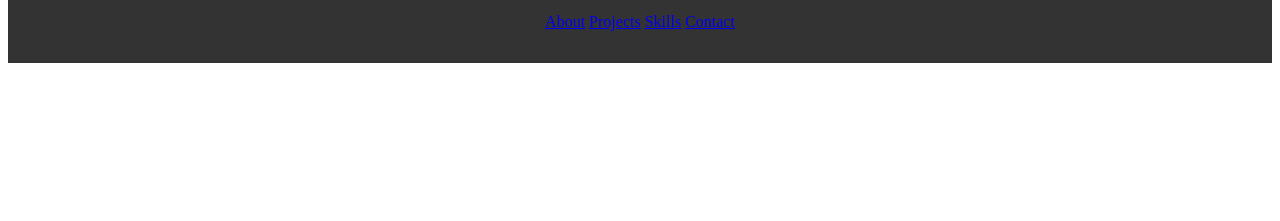
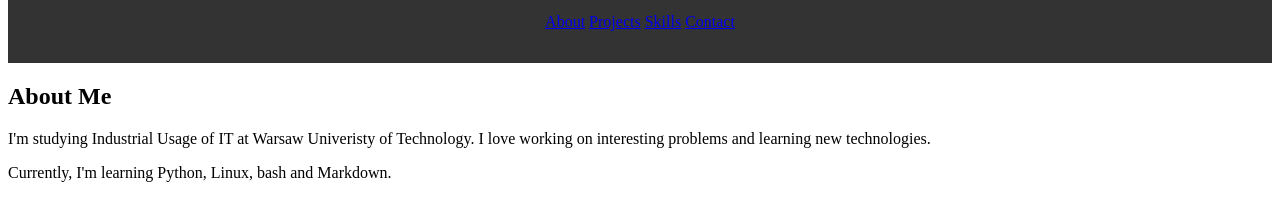
Before and after one commit to kzielinski04/github_page, a plain HTML site: page index.html in a window 1280 px wide. Shown: the part 135-356 px from the top of the page. Drawn offline with Linux system fonts and the light colour scheme.

Commit message:
Added about section

```diff
--- a/index.html
+++ b/index.html
@@ -33,5 +33,11 @@
             <a href="#contact">Contact</a>
         </nav>
     </header>
+    <!-- About Section -->
+    <section id="about">
+        <h2>About Me</h2>
+        <p>I'm studying Industrial Usage of IT at Warsaw Univeristy of Technology. I love working on interesting problems and learning new technologies.</p>
+        <p>Currently, I'm learning Python, Linux, bash and Markdown.</p>
+    </section>
 </body>
 </html>
```
